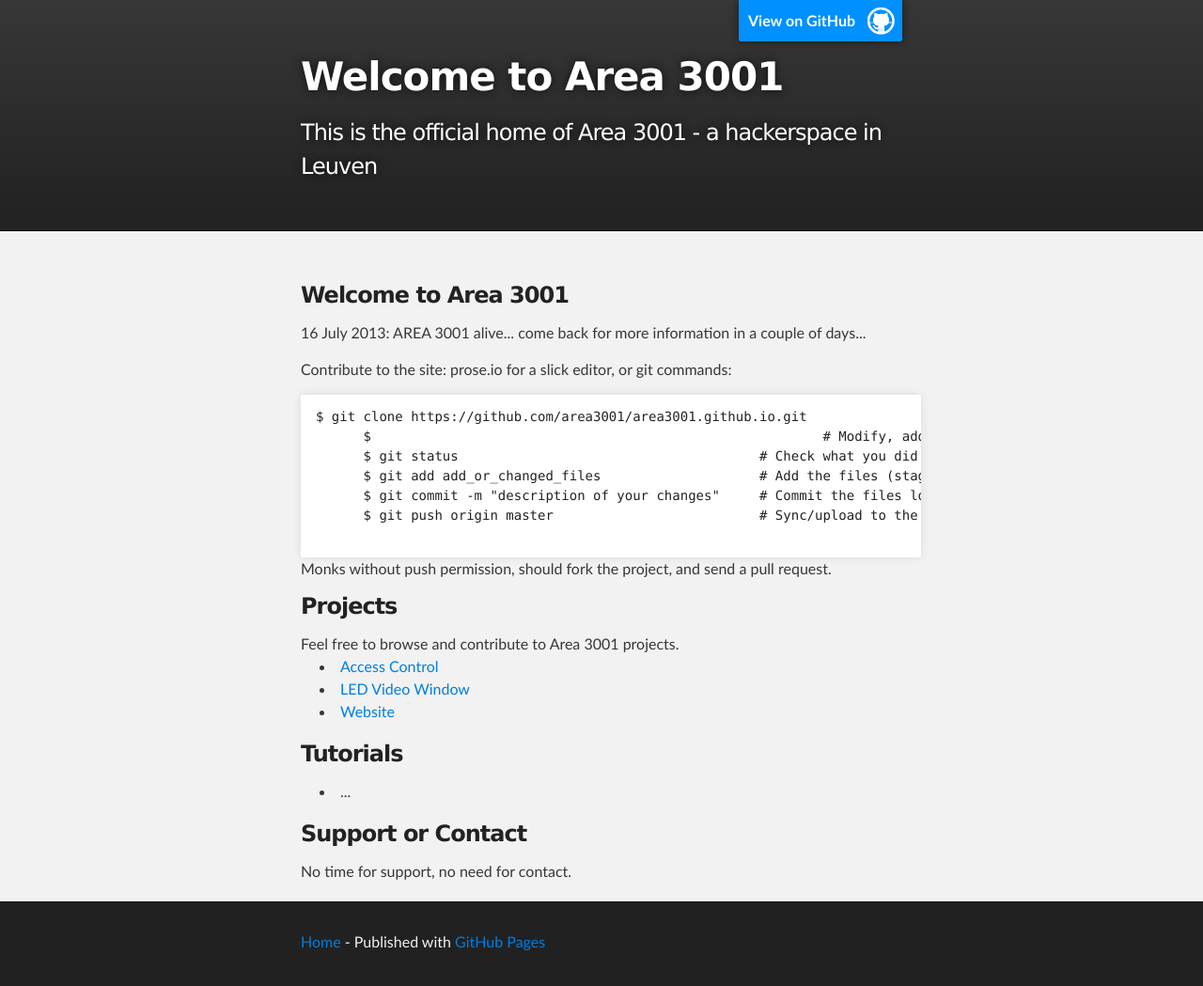
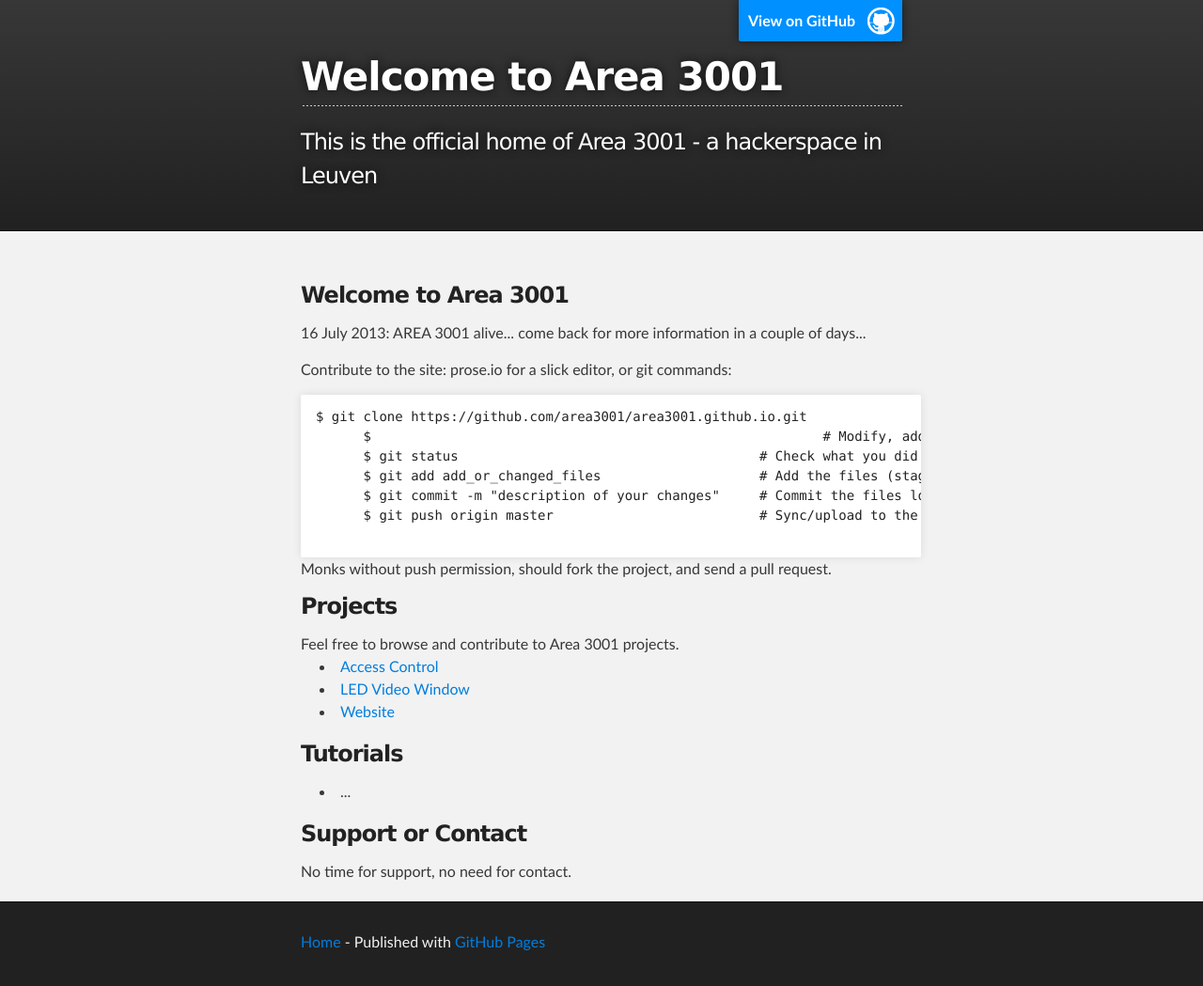
Before and after one commit to area3001/area3001.github.io, a Jekyll site: the page built from index.html, in a window 1280 px wide. Shown: the whole page at 94% size. Built offline with Jekyll 4.4.1, drawn with Linux system fonts in a browser that asks for light colours; Markdown is read by kramdown in place of the engine named in the settings.

Commit message:
decreased font size in header

```diff
--- a/_layouts/default.html
+++ b/_layouts/default.html
@@ -32,8 +32,8 @@
     <div id="header_wrap" class="outer">
       <header class="inner">
 	<a id="forkme_banner" href="https://github.com/area3001">View on GitHub</a>
-	<h1 id="project_title">{{ page.title }}</h1>
-	<h2 id="project_tagline">{{ page.description }} </h2>
+	<h2 id="project_title">{{ page.title }}</h2>
+	<h3 id="project_tagline">{{ page.description }} </h3>
       </header>
     </div>
 
```
